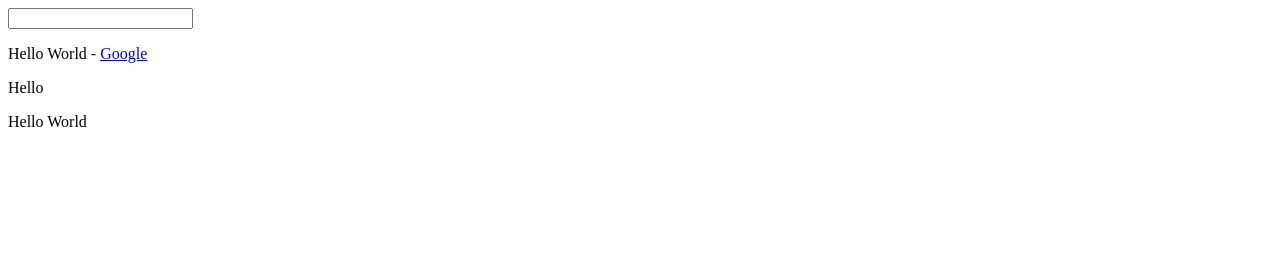
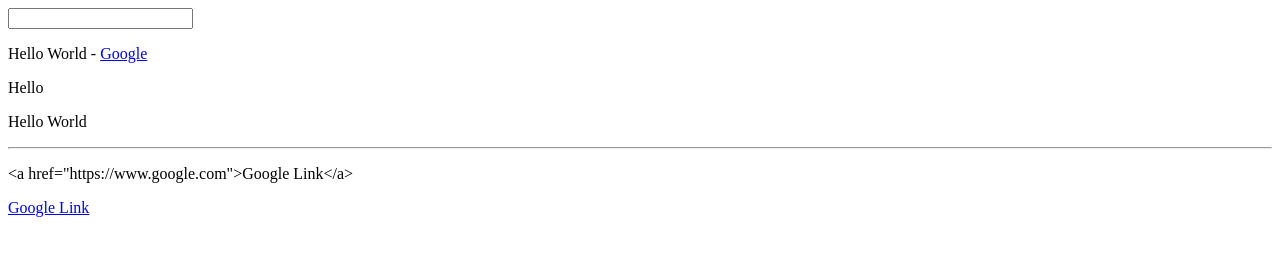
Before and after one commit to fardeen9983/Vue.js, a plain HTML site: page Starter/index.html in a window 1280 px wide. Drawn offline with Linux system fonts and the light colour scheme.

Commit message:
v-html : Render HTML using vue

```diff
--- a/Starter/index.html
+++ b/Starter/index.html
@@ -15,13 +15,17 @@
         <p v-once>{{title}} - <a v-bind:href="link">Google</a></p>
         <p>{{sayHello()}}</p>
         <p>{{sayTitle()}}</p>
+        <hr>
+        <p>{{googleLink}}</p>
+        <p v-html="googleLink"></p>
     </div>
     <script>
         new Vue({
             el: "#app",
             data: {
                 title: "Hello World",
-                link: 'https://www.google.com'
+                link: 'https://www.google.com',
+                googleLink: '<a href="https://www.google.com">Google Link</a>'
             },
             methods: {
                 changeTitle: function(event) {
```
